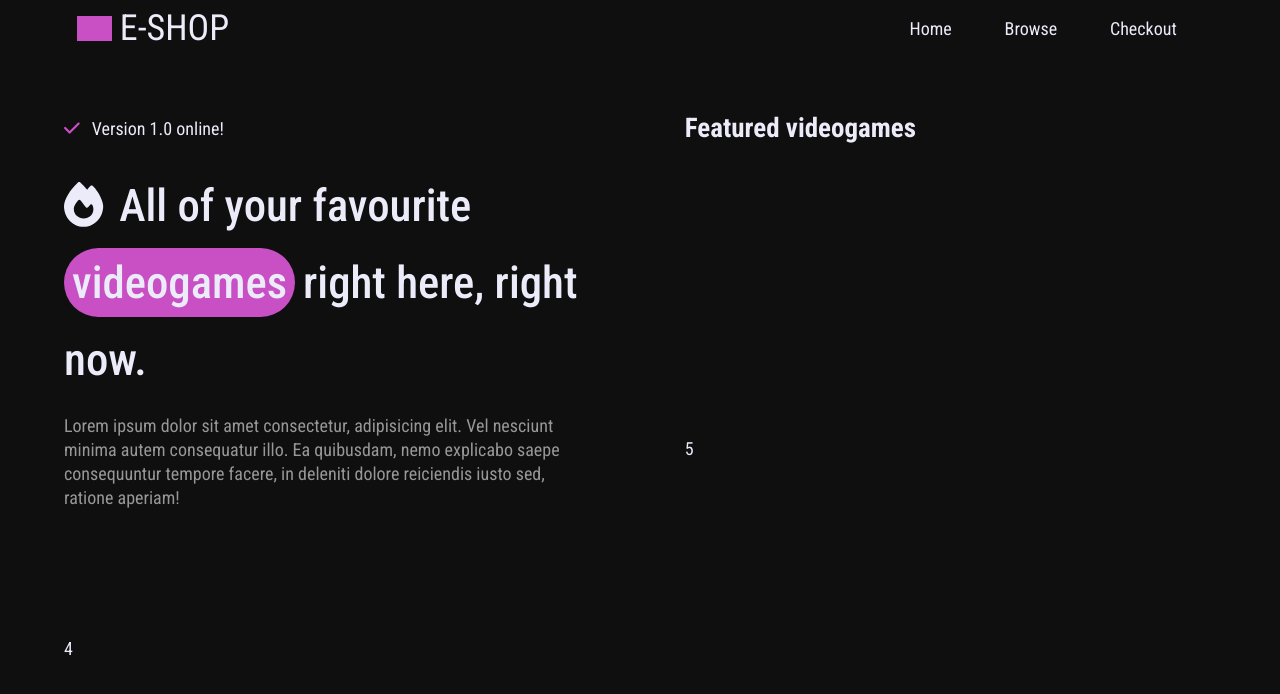
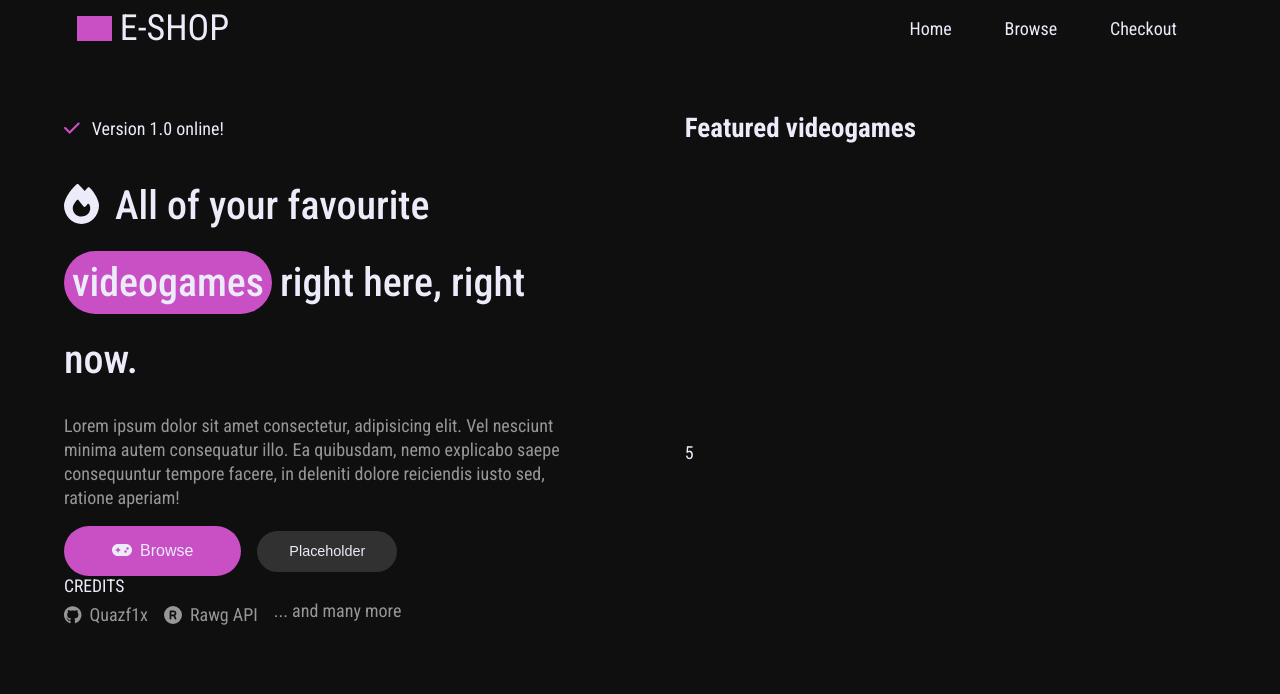
Before and after one commit to Quazf1x/E-SHOP, a React (Vite) app: page / in a window 1280 px wide. Shown: the top 694 px of the page. Built offline with nearby package versions, Linux system fonts and the light colour scheme.

Commit message:
Ver 0.0.7

```diff
--- a/package.json
+++ b/package.json
@@ -11,6 +11,7 @@
   },
   "dependencies": {
     "@fortawesome/fontawesome-svg-core": "^6.4.2",
+    "@fortawesome/free-brands-svg-icons": "^6.4.2",
     "@fortawesome/free-solid-svg-icons": "^6.4.2",
     "@fortawesome/react-fontawesome": "^0.2.0",
     "react": "^18.2.0",
--- /dev/null
+++ b/src/assets/components/HomePage/Credit.tsx
@@ -0,0 +1,19 @@
+import { FontAwesomeIcon } from "@fortawesome/react-fontawesome";
+import { IconDefinition } from "@fortawesome/fontawesome-svg-core";
+
+type CreditTypes = {
+  link: string;
+  icon: IconDefinition;
+  linkName: string;
+};
+
+const Credit = ({ link, icon, linkName }: CreditTypes) => {
+  return (
+    <a className="credit-wrapper" href={link} target="_blank">
+      <FontAwesomeIcon icon={icon} />
+      {linkName}
+    </a>
+  );
+};
+
+export default Credit;
--- a/src/assets/components/HomePage/HomePage.tsx
+++ b/src/assets/components/HomePage/HomePage.tsx
@@ -2,7 +2,15 @@ import { useEffect, useState } from "react";
 import fetchData from "../../API/FetchData.ts";
 import getRandNum from "../../helpers/rand.ts";
 import { FontAwesomeIcon } from "@fortawesome/react-fontawesome";
-import { faCheck, faFire } from "@fortawesome/free-solid-svg-icons";
+import {
+  faCheck,
+  faFire,
+  faGamepad,
+  faRegistered,
+} from "@fortawesome/free-solid-svg-icons";
+import { faGithub } from "@fortawesome/free-brands-svg-icons";
+
+import Credit from "./Credit.tsx";
 
 const MAX_PAGE = 5;
 
@@ -48,8 +56,30 @@ const HomePage = () => {
           consequuntur tempore facere, in deleniti dolore reiciendis iusto sed,
           ratione aperiam!
         </p>
+        <div id="banner-btn-wrapper">
+          <button className="banner-btn buy-btn">
+            <FontAwesomeIcon icon={faGamepad} />
+            Browse
+          </button>
+          <button className="banner-btn bleak-btn">Placeholder</button>
+        </div>
       </div>
-      <div>4</div>
+      <div id="banner-credits">
+        <h3>Credits</h3>
+        <div>
+          <Credit
+            link="https://github.com/Quazf1x"
+            icon={faGithub}
+            linkName="Quazf1x"
+          />
+          <Credit
+            link="https://github.com/Quazf1x"
+            icon={faRegistered}
+            linkName="Rawg API"
+          />
+          ... and many more
+        </div>
+      </div>
       <div id="carousel">5</div>
     </section>
   );
--- a/src/assets/styles/homePage.css
+++ b/src/assets/styles/homePage.css
@@ -20,11 +20,10 @@
 
 #banner-info {
   flex-direction: column;
-  margin-bottom: 2rem;
 }
 
 #banner-info > h1 {
-  font-size: 2.8rem;
+  font-size: 2.5rem;
   font-weight: 500;
   line-height: 4.8rem;
 }
@@ -36,24 +35,76 @@
   line-height: 1.5rem;
 }
 
+#banner-btn-wrapper {
+  align-self: flex-start;
+}
+
 #carousel {
   grid-row: 2/4;
   grid-column: 2/3;
 }
 
+.banner-btn {
+  border-radius: 5rem;
+  color: var(--white);
+  cursor: pointer;
+  transition: all 0.15s ease-in-out;
+  font-weight: 500;
+}
+
+.banner-btn > svg {
+  margin-right: 0.5rem;
+}
+
 .buy-btn {
+  background-color: var(--primary);
   border: none;
-  cursor: pointer;
-  margin-top: 2rem;
-  font-weight: 500;
-  background-color: var(--white);
-  border-radius: 15px;
   font-size: 1rem;
-  padding: 1rem 4rem;
-  transition: all 0.2s ease-in-out;
+  padding: 1rem 3rem;
 }
 
 .buy-btn:hover {
-  background-color: var(--primary);
-  color: white;
+  background-color: var(--lighter-primary);
 }
+
+.banner-btn:active {
+  transform: scale(0.9);
+}
+
+.bleak-btn {
+  background-color: var(--lighter-bg);
+  border: none;
+  font-size: 0.9rem;
+  padding: 0.8rem 2rem;
+  margin-left: 1rem;
+}
+
+#banner-credits {
+  flex-direction: column;
+  align-items: flex-start;
+}
+
+#banner-credits > h3 {
+  font-weight: 400;
+  font-size: 1.1rem;
+  text-transform: uppercase;
+}
+
+#banner-credits > div {
+  align-items: center;
+  display: flex;
+  color: var(--greyish);
+}
+
+.credit-wrapper {
+  align-items: center;
+  color: var(--greyish);
+  text-decoration: none;
+  display: flex;
+  margin-top: 0.5rem;
+  margin-right: 1rem;
+}
+
+.credit-wrapper > svg {
+  margin-right: 0.5rem;
+}
--- a/src/assets/styles/index.css
+++ b/src/assets/styles/index.css
@@ -2,7 +2,9 @@
   --white: #ecebf9;
   --greyish: #979797;
   --primary: #c94fc5;
-  --bg: hsl(0, 0%, 6%);
+  --lighter-primary: #e574e1;
+  --bg: #0f0f0f;
+  --lighter-bg: #313131;
 }
 *,
 *::after,
```
Also changed, not shown: 1 other file (tests, documents, lock files or other folders).
